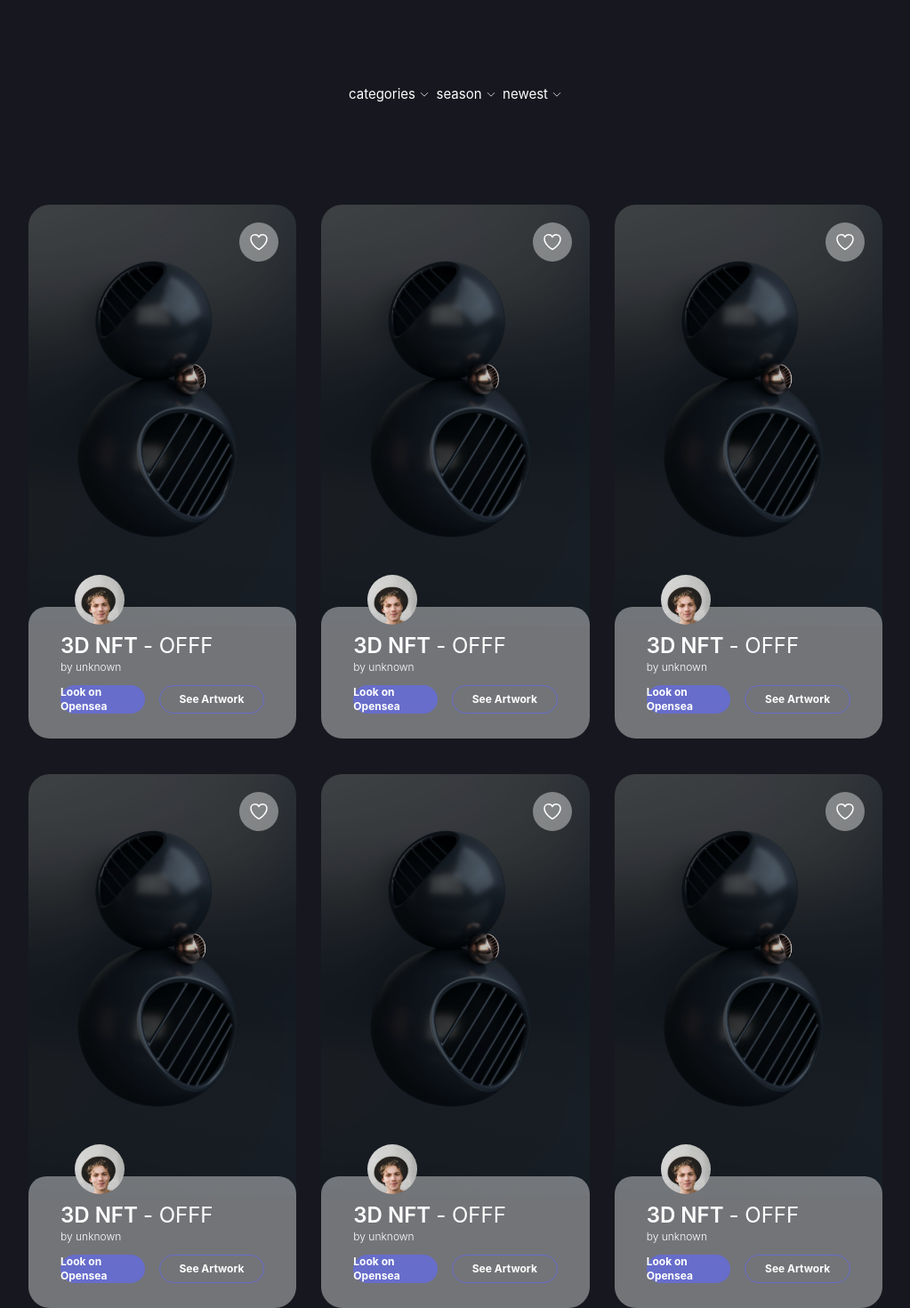
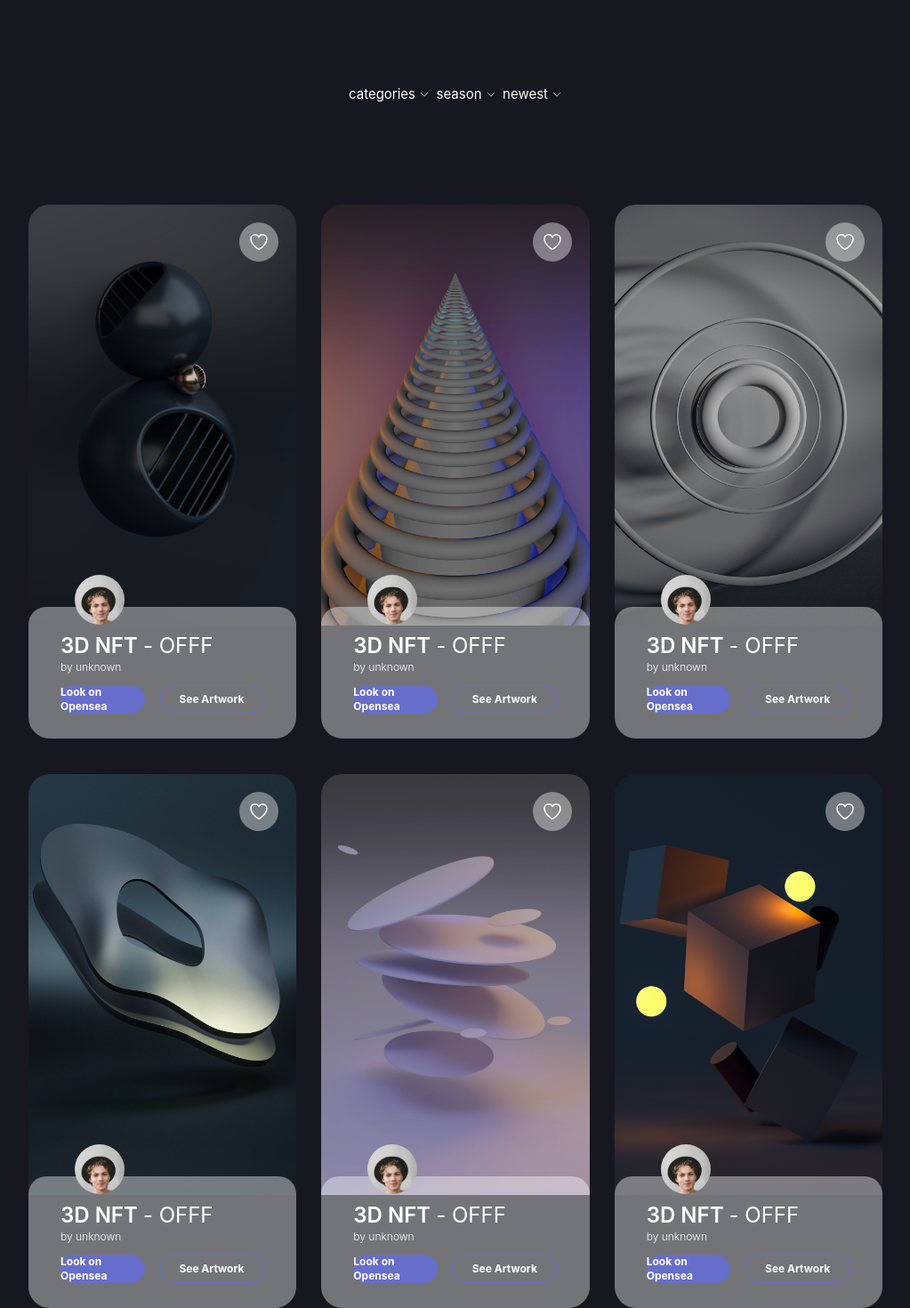
Before and after one commit to QuentinHeinis/CRBX, a Vue app: page / in a window 1280 px wide. Shown: the part 1587-3057 px from the top of the page at 89% size, without its empty margins (128-1151 px from the left). Built offline with nearby package versions, Linux system fonts and the light colour scheme.

Commit message:
add w for card mobile

```diff
--- a/src/views/HomeView.vue
+++ b/src/views/HomeView.vue
@@ -79,13 +79,14 @@
                 </ul>
             </div>
 
-            <div class="mt-28 grid grid-cols-[repeat(auto-fit,minmax(300px,1fr))] gap-x-7 gap-y-10 mx-auto">
+            <div
+                class="mt-28 grid grid-cols-[repeat(auto-fit,minmax(300px,1fr))] w-4/5 lg:w-full gap-x-7 gap-y-10 mx-auto">
                 <ItemCards />
-                <ItemCards />
-                <ItemCards />
-                <ItemCards />
-                <ItemCards />
-                <ItemCards />
+                <ItemCards :Img="'/images/temporary/Image-1.png'" />
+                <ItemCards :Img="'/images/temporary/Image-2.png'" />
+                <ItemCards :Img="'/images/temporary/Image-3.png'" />
+                <ItemCards :Img="'/images/temporary/Image-4.png'" />
+                <ItemCards :Img="'/images/temporary/Image-5.png'" />
             </div>
         </section>
     </div>
```
